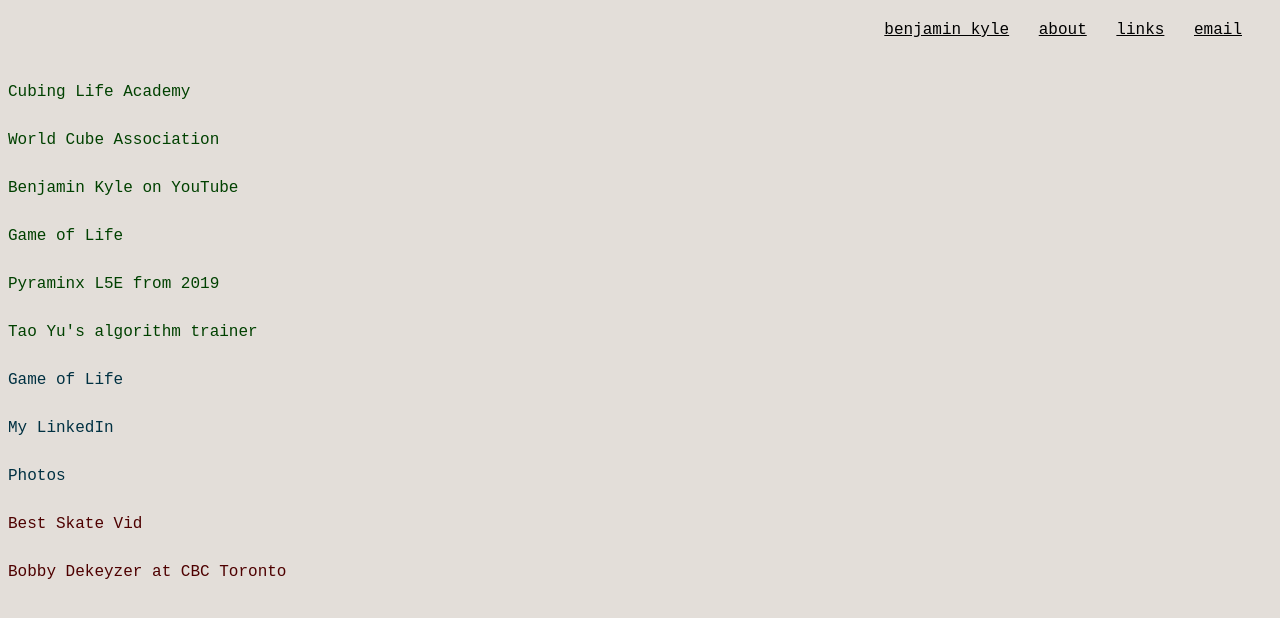
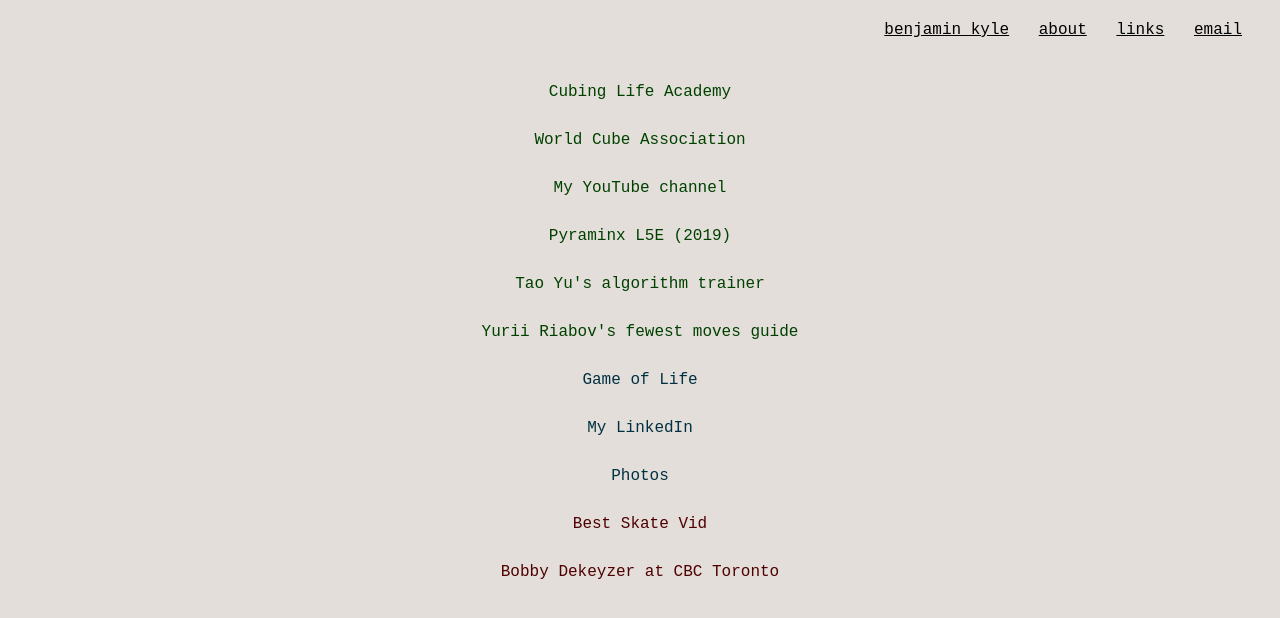
Before and after one commit to cosmic-bkyle/cosmic-bkyle.github.io, a plain HTML site: page links.html in a window 1280 px wide. Drawn offline with Linux system fonts and the light colour scheme.

Commit message:
Added photos and formatted links

```diff
--- a/links.html
+++ b/links.html
@@ -12,14 +12,14 @@
         <a href="links.html">links</a>
         <a href="email.html">email</a>
       </nav>
-<!--change the style of this. I don't think the style line does anything-->
+  <div class = links-wrapper>
     <p>
         <a href="https://cubing.life/" class ="cubing-links">Cubing Life Academy</a><br>
         <a href="https://www.worldcubeassociation.org/" class ="cubing-links">World Cube Association</a><br>
-        <a href="https://www.youtube.com/channel/UCp_PT5pid9xt-3m7HAprrfA"class ="cubing-links">Benjamin Kyle on YouTube</a><br>
-        <a href="https://playgameoflife.com/"class ="cubing-links">Game of Life</a><br>
-        <a href="https://docs.google.com/document/d/1m99QtEaJev9a59_RLS3r1leSyw7asRkwPJ0B58vgTEs/edit?tab=t.0"class ="cubing-links">Pyraminx L5E from 2019</a><br>
+        <a href="https://www.youtube.com/channel/UCp_PT5pid9xt-3m7HAprrfA"class ="cubing-links">My YouTube channel</a><br>
+        <a href="https://docs.google.com/document/d/1m99QtEaJev9a59_RLS3r1leSyw7asRkwPJ0B58vgTEs/edit?tab=t.0"class ="cubing-links">Pyraminx L5E (2019)</a><br>
         <a href="https://tao-yu.github.io/Alg-Trainer/"class ="cubing-links">Tao Yu's algorithm trainer</a><br>
+        <a href="https://docs.google.com/document/d/16nu10y1JkUmVDC11c1h_ULzAl4Vze7zR/edit"class ="cubing-links">Yurii Riabov's fewest moves guide</a><br>
         <a href="https://playgameoflife.com/"class ="misc-links">Game of Life</a><br>
         <a href="https://www.linkedin.com/in/benjamin-kyle-a58014216/"class ="misc-links">My LinkedIn</a><br>
         <a href="photos.html"class ="misc-links">Photos</a><br>
@@ -28,7 +28,7 @@
 
 
     </p>
-
+  </div>
 
 
 </body>
--- a/styles.css
+++ b/styles.css
@@ -47,3 +47,11 @@ body {
     line-height: 3;
     color: rgb(0, 49, 66)
   }
+  .linkedimg{
+    display: block;
+    margin: 120px auto;
+    max-width:100%;
+  }
+  .links-wrapper {
+    text-align: center;
+  }
```
Also changed, not shown: photos.html (+9 -0 lines), 4 other files.
